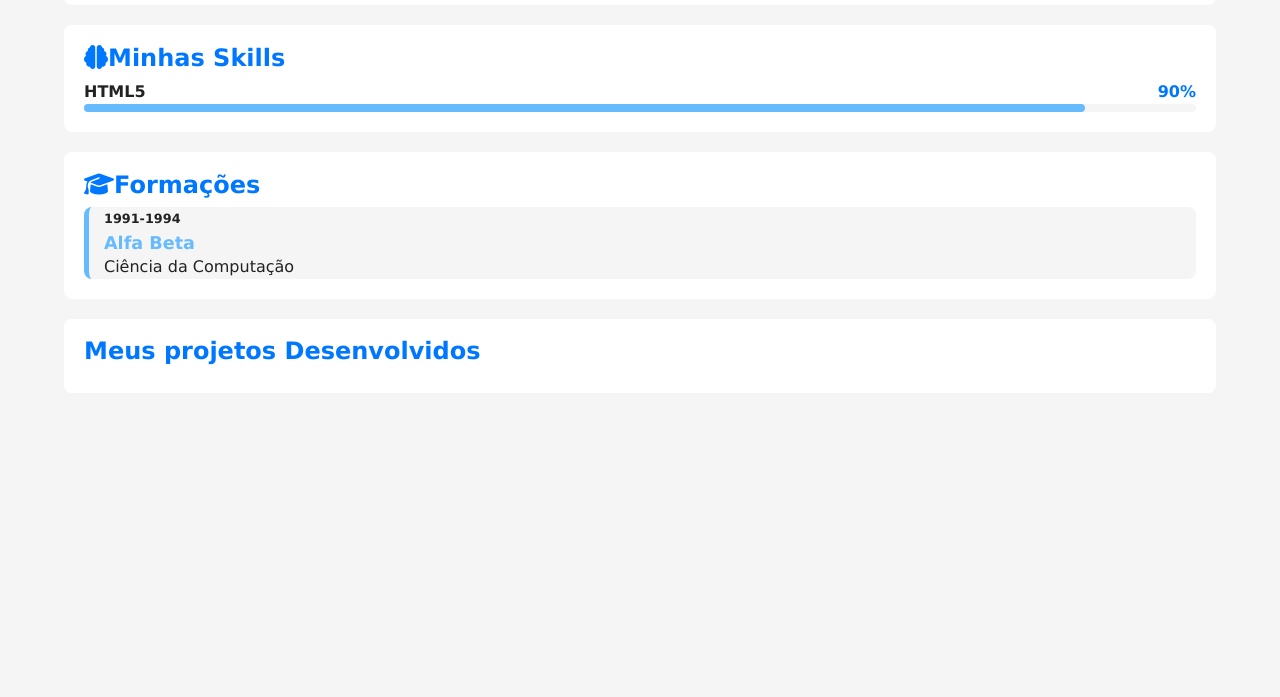
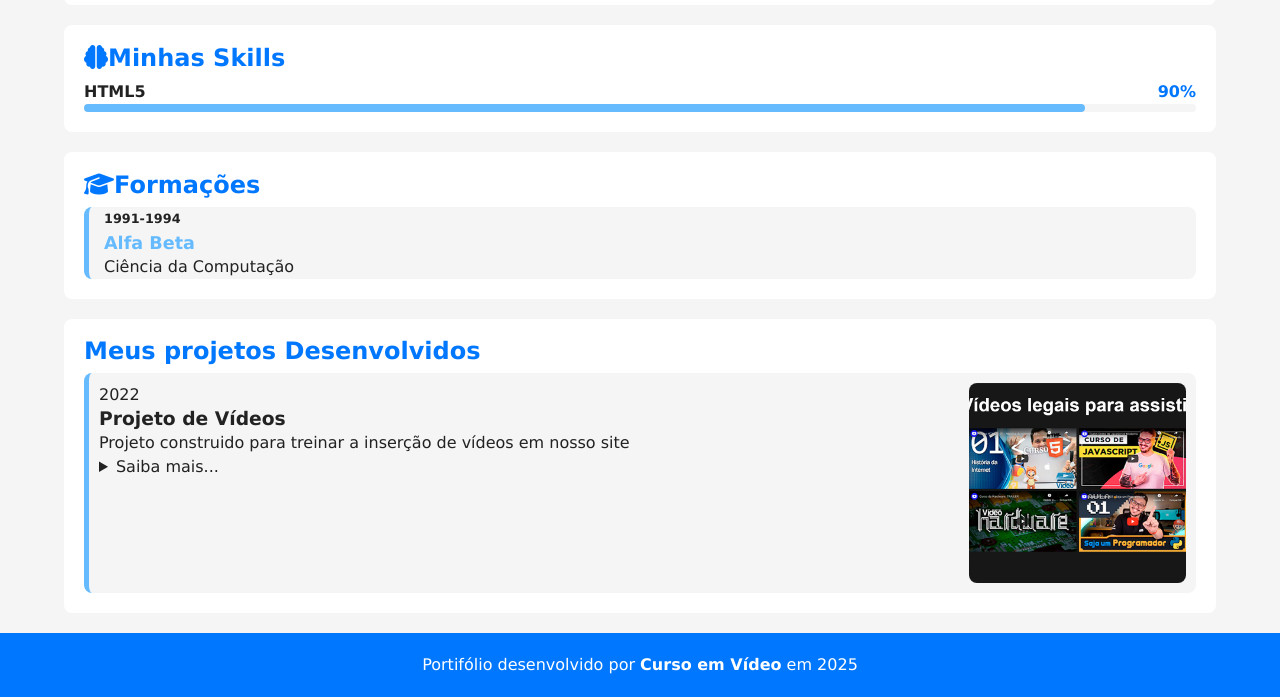
Before and after one commit to EnzoCabreraGarcia/projeto-repositorio, a plain HTML site: page index.html in a window 1280 px wide. Shown: the part 669-1366 px from the top of the page. Before the commit the page ends 1082 px from the top, so only its background shows below. Drawn offline with Linux system fonts and the light colour scheme.

Commit message:
menu funcionando, projetos desenvolvidos criados

```diff
--- a/estilos/style.css
+++ b/estilos/style.css
@@ -29,6 +29,9 @@ header {
   display: flex;
   justify-content: flex-end;
   align-content: center;
+  position: sticky;
+  top: 0;
+  z-index: 1;
 }
 
 nav#menu ul {
@@ -206,8 +209,72 @@ article.video-container {
   font-size: 1.1em;
 }
 
+#projeto-container {
+  display: flex;
+  flex-direction: column-reverse;
+  gap: 20px;
+}
+
+#projeto-container .projeto {
+  display: flex;
+  flex-direction: column;
+  gap: 15px;
+  background-color: var(--fundo-principal);
+  padding: 10px;
+  border-radius: 8px;
+  border-left: 5px solid var(--destaque-inverso);
+  transition: border-color 0.5s, border-width 0.5s;
+}
+
+#projeto-container .projeto:hover {
+  border-color: var(--destaque);
+  border-left-width: 15px;
+  cursor: pointer;
+}
+
+#projeto-container .foto {
+  width: 100%;
+  aspect-ratio: 16/9;
+  object-fit: cover;
+  overflow: hidden;
+  border-radius: 8px;
+}
+
+footer {
+  background-color: var(--destaque);
+  color: var(--texto-inverso);
+  text-align: center;
+  padding: 20px;
+}
+
+footer a {
+  color: var(--texto-inverso);
+  text-decoration: none;
+  font-weight: bold;
+}
+
+footer a:hover {
+  color: var(--destaque-inverso);
+}
+
+
 @media screen and (min-width: 768px) {
   #skill-container {
     grid-template-columns: 1fr 1fr;
   }
+
+  #projeto-container .projeto {
+    flex-direction: row-reverse;
+    justify-content: space-between;
+  }
+
+  #projeto-container .projeto-info {
+    max-width: 80%;
+  }
+
+  #projeto-container .foto {
+    aspect-ratio: 1/1;
+    max-width: 20%;
+    max-height: 200px;
+  }
 }
--- a/index.html
+++ b/index.html
@@ -13,11 +13,11 @@
     <header>
         <nav id="menu">
             <ul>
-                <li><a href="#"><i class="fa-solid fa-house"></i></a></li>
-                <li><a href="#"><i class="fa-solid fa-brain"></i></a></li>
-                <li><a href="#"><i class="fa-solid fa-graduation-cap"></i></a></li>
-                <li><a href="#"><i class="fa-solid fa-trowel-bricks"></i></a></li>
-                <li><a href="#"><i class="fa-solid fa-moon"></i></a></li>
+                <li><a href="#ficha" class="link"><i class="fa-solid fa-house"></i></a></li>
+                <li><a href="#skills" class="link"><i class="fa-solid fa-brain"></i></a></li>
+                <li><a href="#formacao" class="link"><i class="fa-solid fa-graduation-cap"></i></a></li>
+                <li><a href="#projetos" class="link"><i class="fa-solid fa-trowel-bricks"></i></a></li>
+                <li><a href="#" id="botao-tema"><i class="fa-solid fa-moon"></i></a></li>
             </ul>
         </nav>
     </header>
@@ -84,12 +84,30 @@
 
             <article id="projetos">
                 <h2>Meus projetos Desenvolvidos</h2>
+
+                <div id="projeto-container">
+                    <div class="projeto">
+                        <img src="imagens/projeto-01-videos.jpg" alt="" class="foto">
+                        <div class="projeto-info">
+                            <p class="periodo">2022</p>
+                            <h3 class="titulo">Projeto de Vídeos</h3>
+                            <p>Projeto construido para treinar a inserção de vídeos em nosso site</p>
+                            <details class="descricao">
+                                 <summary>Saiba mais...</summary>
+                                 <p>Lorem ipsum dolor, sit amet consectetur adipisicing elit. Fugit sint, debitis ipsa id laborum, nobis dolorem voluptates expedita iure nisi itaque nam numquam ea odio non repellat, rem provident tempore!</p>
+                            </details>
+                        </div>
+                    </div>
+                </div>
+
+
+
             </article> <!--Fim article#projetos-->
         </section>
     </main>
 
     <footer>
-
+        Portifólio desenvolvido por <a href="https://www.cursoemvideo.com/" target="_blank" rel="nofollow">Curso em Vídeo</a> em 2025
     </footer>
 
     <script src="scripts/script.js"></script>
```
